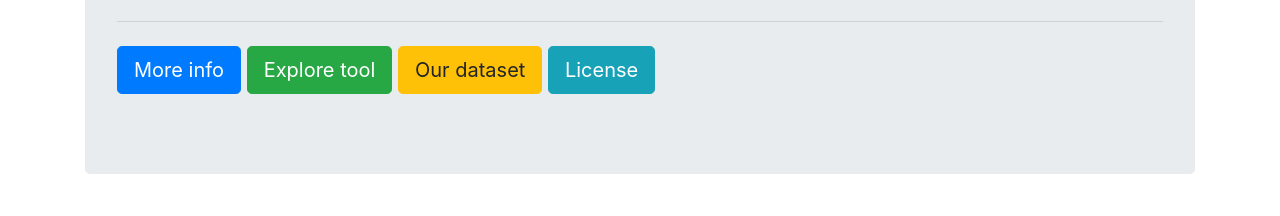
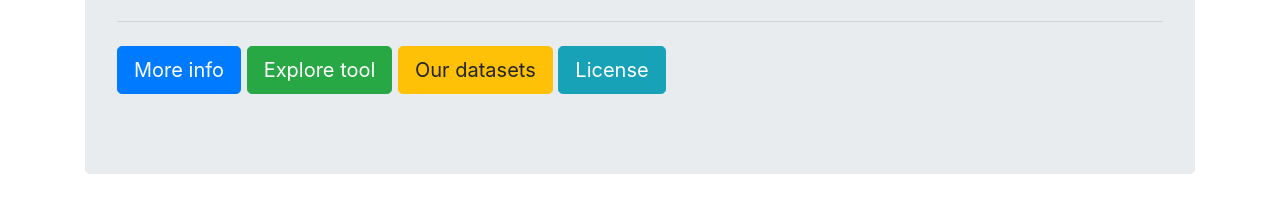
Before and after one commit to ProjectOpenAccess/ProjectOpenAccess.github.io, a plain HTML site: page index.html in a window 1280 px wide. Shown: the part 258-474 px from the top of the page. Drawn offline with nearby package versions, Linux system fonts and the light colour scheme.

Commit message:
Update index.html

```diff
--- a/index.html
+++ b/index.html
@@ -67,7 +67,7 @@
         <a class="btn btn-primary btn-lg" href="https://github.com/sebucci/sebucci.github.io/blob/master/readme.md"
           role="button">More info</a>
         <a class="btn btn-success btn-lg" href="tool.html" role="button">Explore tool</a>
-        <a class="btn btn-warning btn-lg" href="index.html#mashup-dataset" role="button">Our dataset</a>
+        <a class="btn btn-warning btn-lg" href="index.html#mashup-dataset" role="button">Our datasets</a>
         <a class="btn btn-info btn-lg" href="index.html#license" role="button">License</a>
       </p>
     </div>
```
